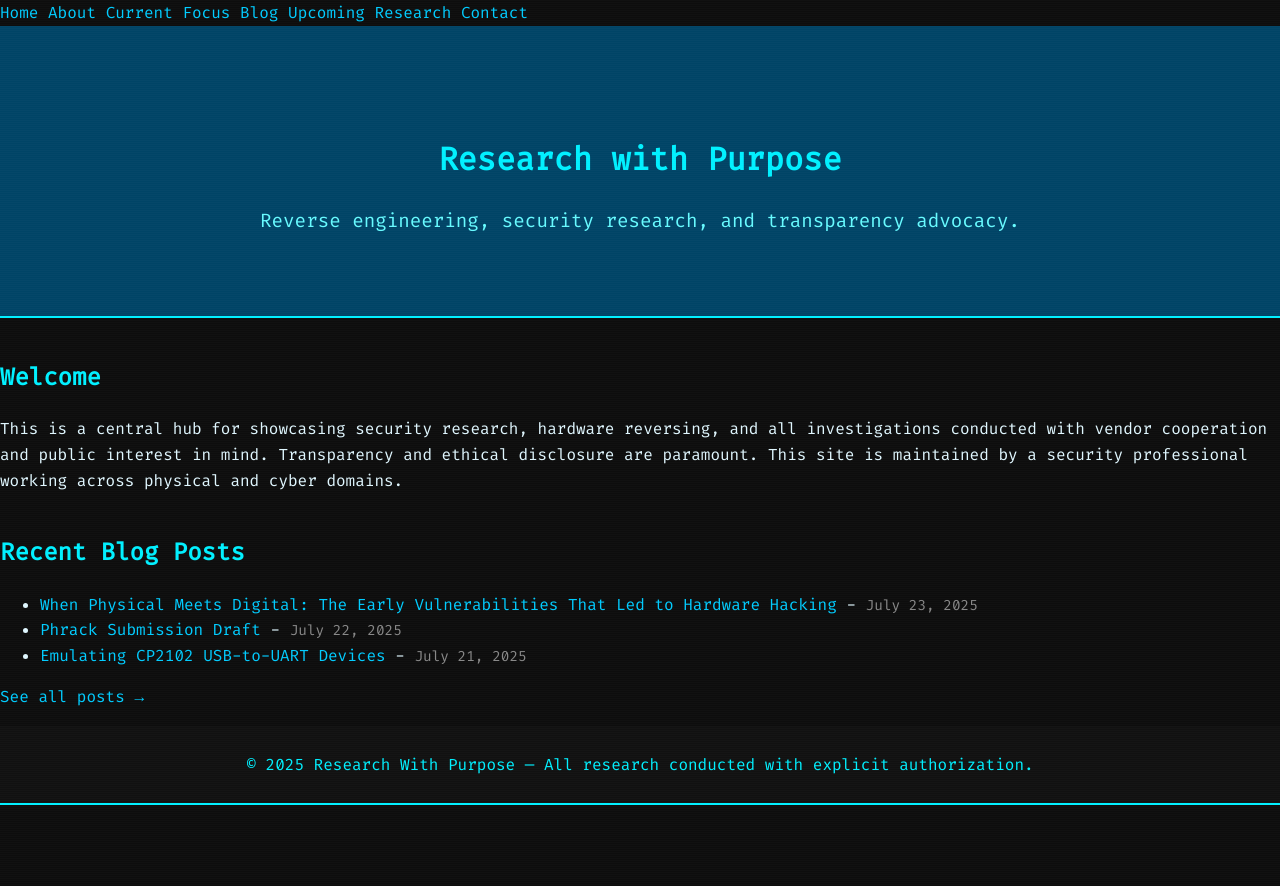
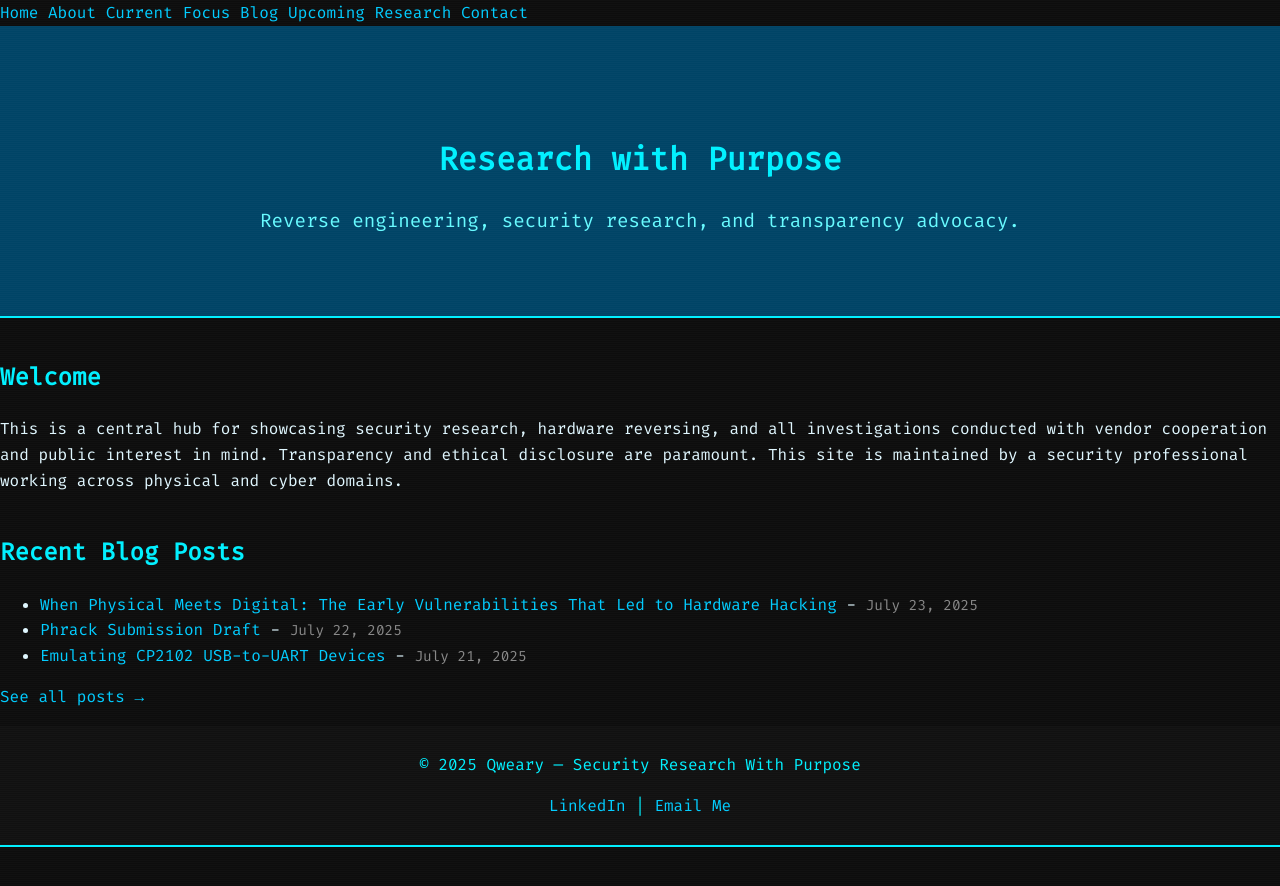
Before and after one commit to Qweary/Qweary.github.io, a Jekyll site: the page built from index.md, in a window 1280 px wide. Shown: the top 886 px of the page. Built offline with Jekyll 4.4.1, drawn with Linux system fonts in a browser that asks for light colours; our own code applies the rules of GitHub Pages for plain Markdown files.

Commit message:
Update footer.html

```diff
--- a/_includes/footer.html
+++ b/_includes/footer.html
@@ -1,3 +1,8 @@
 <footer>
-  <p>&copy; 2025 Research With Purpose — All research conducted with explicit authorization.</p>
+  <p>&copy; 2025 Qweary — Security Research With Purpose</p>
+  <p>
+    <a href="https://www.linkedin.com/in/louis-piano-099826b2" target="_blank">LinkedIn</a>
+    |
+    <a href="mailto:qwearyblog@gmail.com">Email Me</a>
+  </p>
 </footer>
```
